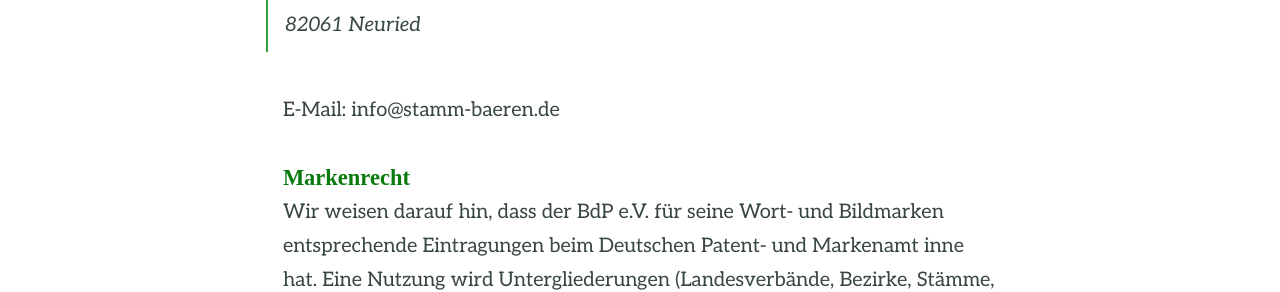
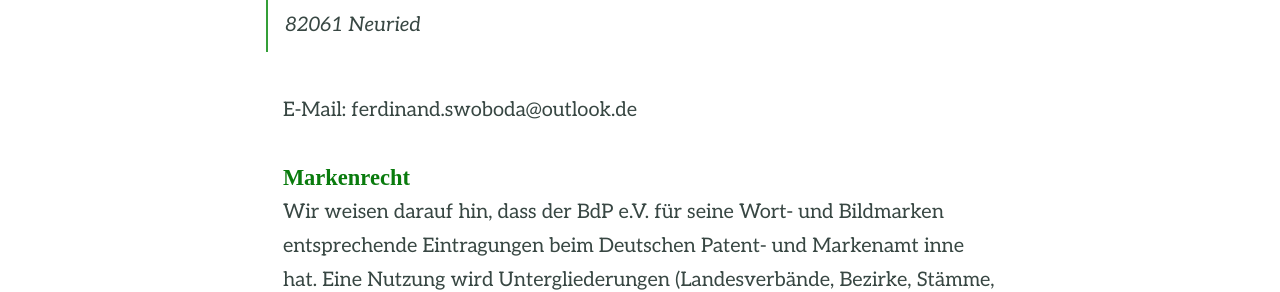
Before and after one commit to ferdinand-swoboda/website-stamm-baeren, a Jekyll site: the page built from impressum.md, in a window 1280 px wide. Shown: the part 307-599 px from the top of the page. Built offline with Jekyll 4.4.1, drawn with Linux system fonts in a browser that asks for light colours; some web fonts are replaced; some of the changed lines change nothing that is shown.

Commit message:
Update email contacts

```diff
--- a/_config.yml
+++ b/_config.yml
@@ -53,7 +53,7 @@
 url: "https://www.stamm-baeren.de" # Site url, also used in jekyll-seo-tag
 baseurl: "/website-stamm-baeren"
 repo: "https://github.com/ferdinand-swoboda/website-stamm-baeren"
-email: "stara@stamm-baeren.de"
+email: "stara-stamm-baeren@googlegroups.com"
 service_worker: false # Will turn off the service worker if set to false
 css_inline: false # Will insert all styles into a single <style> block in the <head> element and remove the style <link> reference
 
@@ -88,7 +88,7 @@
   Facebook: https://www.facebook.com/Stamm.Baeren
   link: https://www.stamm-baeren.de
   RSS: /website-stamm-baeren/feed.xml
-  Email: mailto:stara@stamm-baeren.de
+  Email: mailto:stara-stamm-baeren@googlegroups.com
 
 sharing_links: # Appear at the bottom of single blog posts, add as desired. The value can be 'true' or the desired button colour
   Twitter: "#0d94e7"
--- a/impressum.md
+++ b/impressum.md
@@ -10,7 +10,7 @@
 > Lindenallee 49
 > 82061 Neuried
 
-E-Mail: info@stamm-baeren.de
+E-Mail: ferdinand.swoboda@outlook.de
 
 ##### Markenrecht
 Wir weisen darauf hin, dass der BdP e.V. für seine Wort- und Bildmarken entsprechende Eintragungen beim Deutschen Patent- und Markenamt inne hat. Eine Nutzung wird Untergliederungen (Landesverbände, Bezirke, Stämme, ...) im Rahmen ihrer satzungsgemäßen Arbeit gewährt.
```
